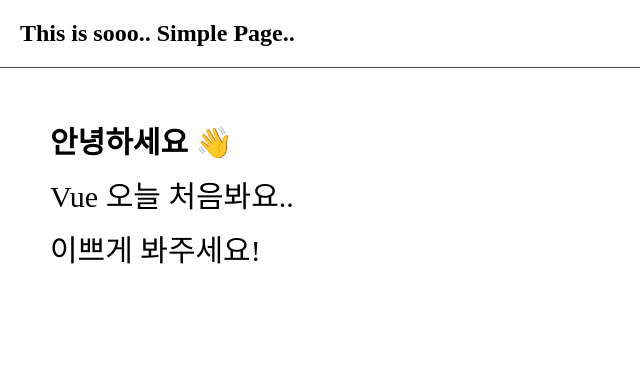
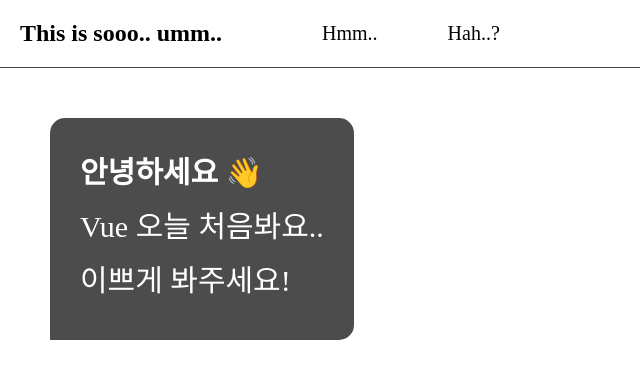
Before and after one commit to 1z-Labs/Vue_Hyunji, a Vue app: page / in a window 1280 px wide. Shown: the top 378 px of the page, without its empty margins (0-640 px from the left). Built offline with nearby package versions, Linux system fonts and the light colour scheme.

Commit message:
라우터와 컴포넌트 친구먹기 / html css 돌아보기

```diff
--- a/src/components/HeaderComponent.vue
+++ b/src/components/HeaderComponent.vue
@@ -1,6 +1,10 @@
 <template>
 <div class="header">
-    <h2>This is sooo.. Simple Page..</h2>
+    <h2><router-link to="/" class="link">This is sooo.. umm..</router-link></h2>
+    <ul>
+        <li><router-link to="/hmm" class="link">Hmm..</router-link></li>
+        <li>Hah..?</li>
+    </ul>
 </div>
 </template>
 
@@ -19,5 +23,23 @@ export default {
 .header {
     padding: 20px;
     border-bottom: 1px solid #454545;
+    display: flex;
+}
+
+.header ul {
+    display: flex;
+    list-style: none;
+    gap: 70px;
+    align-items: center;
+    margin-left: 100px;
+}
+
+.header li {
+    font-size: 20px;
+}
+
+.link {
+    color: black;
+    text-decoration: none;
 }
 </style>
--- /dev/null
+++ b/src/components/HmmComponent.vue
@@ -0,0 +1,44 @@
+<template>
+    <div class="description">
+        <p class="hello1">Hmm.. Where is Here..? 🤔</p>
+        <p class="hello2">I think I had a dream..</p>
+        <p class="hello3"><strong>is not it..??</strong></p>
+    </div>
+</template>
+
+<script>
+export default {
+    name: 'HmmComponent'
+}
+</script>
+
+<style scoped>
+.description {
+    padding: 50px;
+    display: inline-block;
+}
+.description p {
+    line-height: 120%;
+    font-size: 30px;
+    display: block;
+}
+.hello1 {
+    animation: fadeIn 0.7s ease-in-out;
+}
+.hello2 {
+    animation: fadeIn 1s ease-in-out;
+}
+.hello3 {
+    animation: fadeIn 1.3s ease-in-out;
+}
+@keyframes fadeIn {
+    from {
+        opacity: 0;
+        transform: translateY(20px);
+    }
+    to {
+        opacity: 3;
+        transform: none;
+    }
+}
+</style>
--- a/src/components/HomeComponent.vue
+++ b/src/components/HomeComponent.vue
@@ -1,8 +1,10 @@
 <template>
 <div class="description">
-    <div class="comment1"><strong>안녕하세요 </strong>👋</div>
-    <div class="comment2">Vue 오늘 처음봐요..</div>
-    <div class="comment3">이쁘게 봐주세요!</div>
+    <div class="box1">
+        <div class="comment1"><strong>안녕하세요 </strong>👋</div>
+        <div class="comment2">Vue 오늘 처음봐요..</div>
+        <div class="comment3">이쁘게 봐주세요!</div>
+    </div>
 </div>
 </template>
 
@@ -20,14 +22,28 @@ export default {
 .description div {
     margin-bottom: 10px;
 }
+.description .box1 {
+    padding: 30px;
+    display: inline-block;
+    background-color: rgb(76, 76, 76);
+    color: #fff;
+    border-top-left-radius: 15px;
+    border-top-right-radius: 15px;
+    border-bottom-right-radius: 15px;
+    animation: fadeInLeft 0.7s;
+}
+
 .description .comment1 {
     animation: fadeInLeft 0.7s;
+    display: block;
 }
 .description .comment2 {
     animation: fadeInLeft 1s;
+    display: block;
 }
 .description .comment3 {
     animation: fadeInLeft 1.3s;
+    display: block;
 }
 
 @keyframes fadeInLeft {
--- a/src/routers/index.js
+++ b/src/routers/index.js
@@ -1,5 +1,6 @@
 import { createWebHistory, createRouter } from "vue-router";
 import HomeComponent from "@/components/HomeComponent.vue";
+import HmmComponent from "@/components/HmmComponent.vue";
 
 const routes = [
     {
@@ -7,6 +8,11 @@ const routes = [
         name: "HomeComponent",
         component: HomeComponent,
     },
+    {
+        path: "/hmm",
+        name: "HmmComponent",
+        component: HmmComponent,
+    }
 ];
 
 const router =  createRouter({
```
